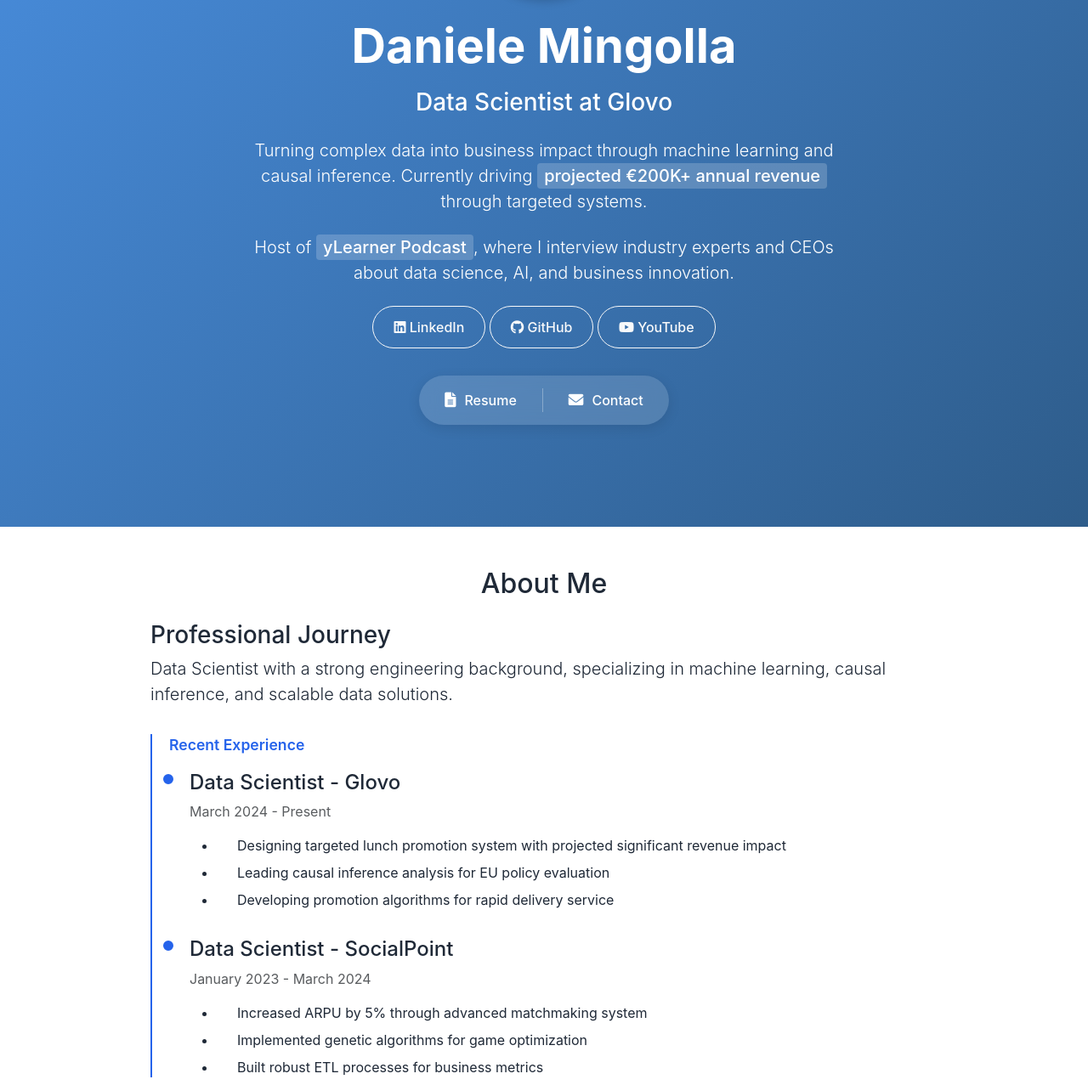
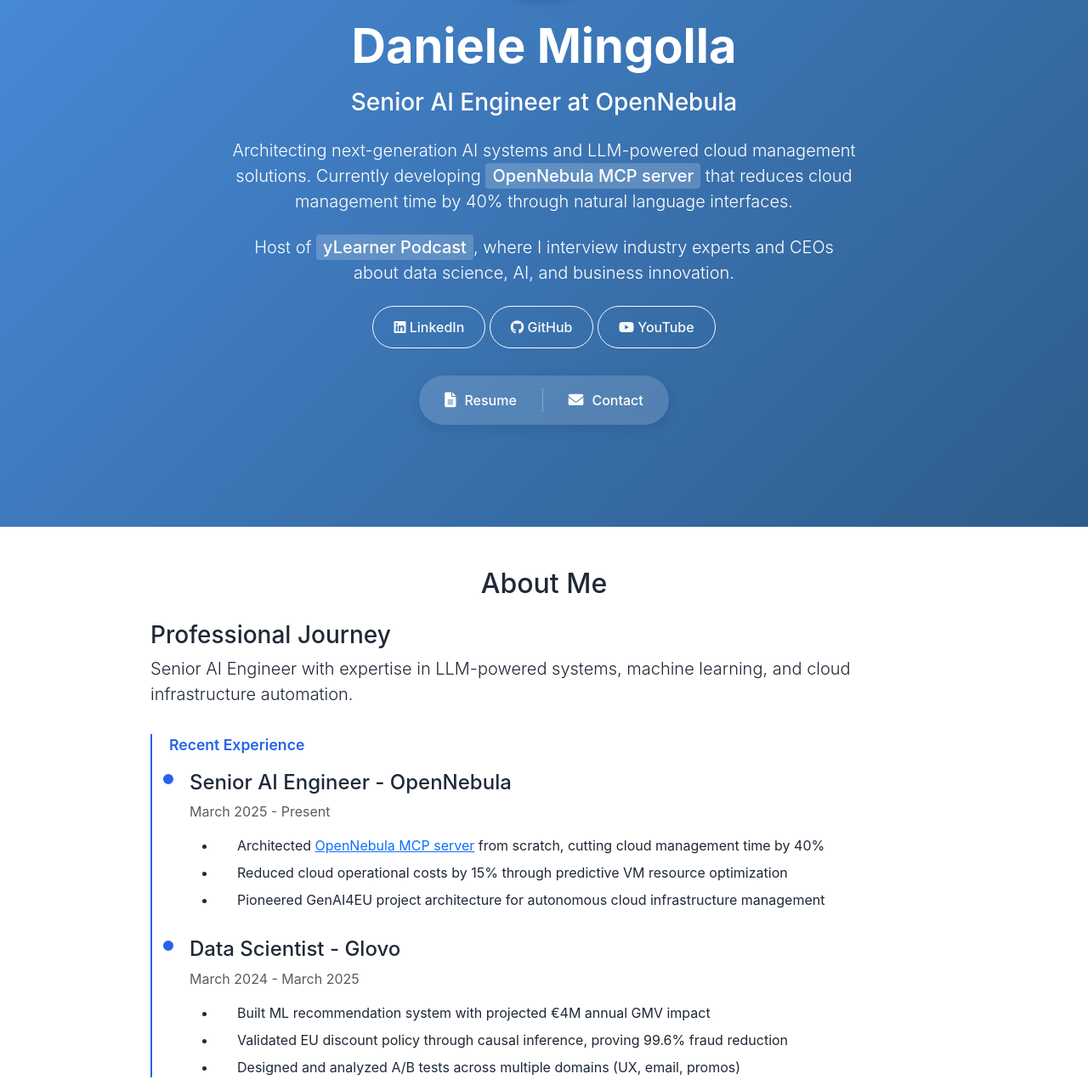
Before and after one commit to mingolladaniele/mingolladaniele.github.io, a plain HTML site: page index.html in a window 1280 px wide. Shown: the part 303-1580 px from the top of the page at 85% size. Drawn offline with nearby package versions, Linux system fonts and the light colour scheme; no server answers.

Commit message:
Update professional details in index.html to reflect new role and responsibilities as Senior AI Engineer at OpenNebula, including project highlights and resume link adjustment.

```diff
--- a/index.html
+++ b/index.html
@@ -62,12 +62,11 @@
           </div>
 
           <h1 class="display-4 fw-bold mb-3">Daniele Mingolla</h1>
-          <h2 class="h3 mb-4">Data Scientist at <a class="podcast-link" href="https://about.glovoapp.com/">Glovo</a></h2>
+          <h2 class="h3 mb-4">Senior AI Engineer at <a class="podcast-link" href="https://opennebula.io/">OpenNebula</a></h2>
 
           <p class="lead mb-4">
-            Turning complex data into business impact through machine learning and causal inference.
-            Currently driving <span class="highlight-metric">projected €200K+ annual revenue</span> through targeted
-            systems.
+            Architecting next-generation AI systems and LLM-powered cloud management solutions.
+            Currently developing <a class="podcast-link" href="https://github.com/OpenNebula/one-mcp" target="_blank"><span class="highlight-metric">OpenNebula MCP server</span></a> that reduces cloud management time by 40% through natural language interfaces.
           </p>
           <p class="lead mb-4">
             Host of <a href="https://youtube.com/playlist?list=PLbRm3DKxaXfgEn74JU5DS5XeX09s5ZRRw&si=DuBaKZFJDwcdubbn"
@@ -116,33 +115,33 @@
         <div class="col-lg-10">
           <div class="experience-summary">
             <h3>Professional Journey</h3>
-            <p class="lead mb-4">Data Scientist with a strong engineering background, specializing in machine learning,
-              causal inference, and scalable data solutions.</p>
+            <p class="lead mb-4">Senior AI Engineer with expertise in LLM-powered systems, machine learning,
+              and cloud infrastructure automation.</p>
 
             <div class="experience-timeline">
               <div class="experience-item">
-                <h4>Data Scientist - Glovo</h4>
-                <p class="text-muted">March 2024 - Present</p>
+                <h4>Senior AI Engineer - OpenNebula</h4>
+                <p class="text-muted">March 2025 - Present</p>
                 <ul>
-                  <li>Designing targeted lunch promotion system with projected significant revenue impact</li>
-                  <li>Leading causal inference analysis for EU policy evaluation</li>
-                  <li>Developing promotion algorithms for rapid delivery service</li>
+                  <li>Architected <a href="https://github.com/OpenNebula/one-mcp" target="_blank">OpenNebula MCP server</a> from scratch, cutting cloud management time by 40%</li>
+                  <li>Reduced cloud operational costs by 15% through predictive VM resource optimization</li>
+                  <li>Pioneered GenAI4EU project architecture for autonomous cloud infrastructure management</li>
                 </ul>
               </div>
 
               <div class="experience-item">
-                <h4>Data Scientist - SocialPoint</h4>
-                <p class="text-muted">January 2023 - March 2024</p>
+                <h4>Data Scientist - Glovo</h4>
+                <p class="text-muted">March 2024 - March 2025</p>
                 <ul>
-                  <li>Increased ARPU by 5% through advanced matchmaking system</li>
-                  <li>Implemented genetic algorithms for game optimization</li>
-                  <li>Built robust ETL processes for business metrics</li>
+                  <li>Built ML recommendation system with projected €4M annual GMV impact</li>
+                  <li>Validated EU discount policy through causal inference, proving 99.6% fraud reduction</li>
+                  <li>Designed and analyzed A/B tests across multiple domains (UX, email, promos)</li>
                 </ul>
               </div>
             </div>
 
             <div class="text-end mt-4">
-              <a href="./assets/cv/Daniele_Mingolla_Resume_nph.pdf" class="text-muted small" target="_blank">
+              <a href="./assets/cv/Daniele_Mingolla_Resume_no_phn.pdf" class="text-muted small" target="_blank">
                 View full experience <i class="fas fa-arrow-right ms-1"></i>
               </a>
             </div>
```
